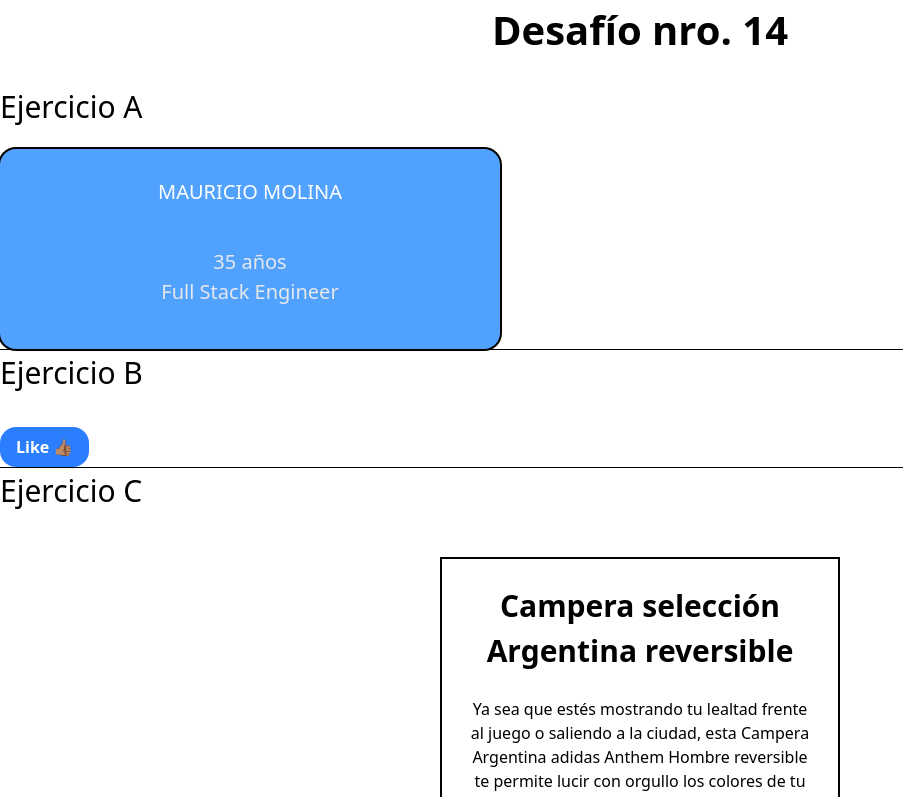
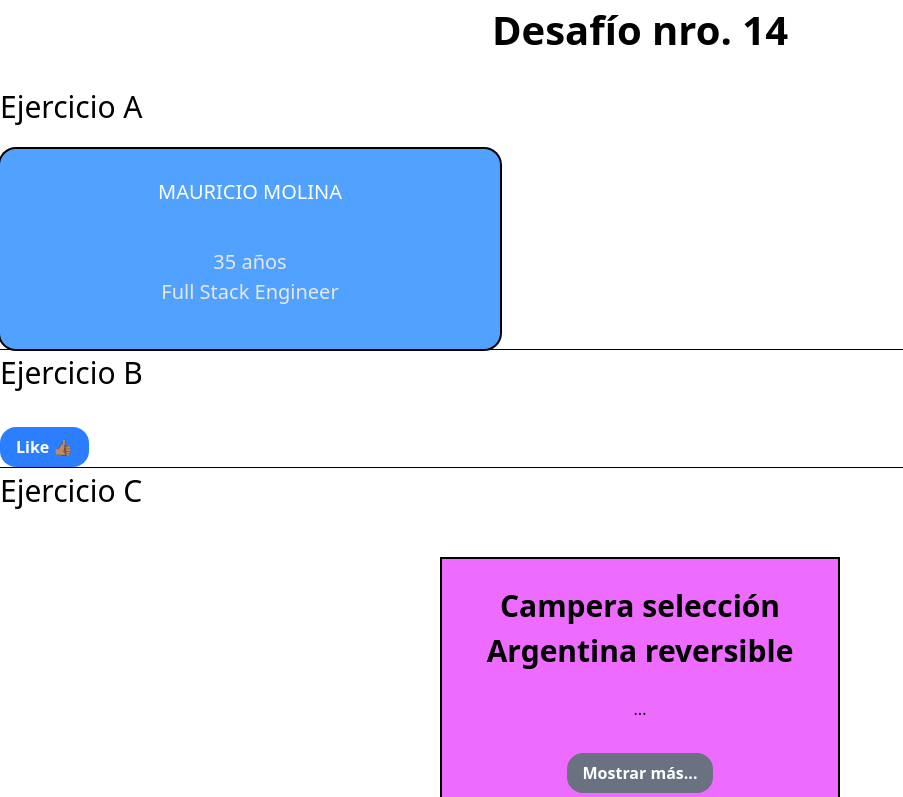
Before and after one commit to TICAMOLINA/desafio-14-react, a React (Vite) app: page / in a window 1280 px wide. Shown: the top 797 px of the page, without its empty margins (0-903 px from the left). Built offline with nearby package versions, Linux system fonts and the light colour scheme.

Commit message:
Finalizo el ejercicio C, aplico useState, iniciado desde false para no mostrar la descripción y que el texto del boton diga mostrar más, por lo que al hacer click se carga la descripción del producto y el texto del boton cambia

```diff
--- a/src/App.jsx
+++ b/src/App.jsx
@@ -23,7 +23,7 @@ const App = () => {
 
       <h2 className="text-[30px] mb-4">Ejercicio C</h2>
 
-      <Producto nombreProducto="Campera selección Argentina reversible" descripción="Ya sea que estés mostrando tu lealtad frente al juego o saliendo a la ciudad, esta Campera Argentina adidas Anthem Hombre reversible te permite lucir con orgullo los colores de tu país. Con un lado asintiendo con la cabeza a la equipación de local de Argentina y el otro reflejando su uniforme de visitante, te dará opciones cuando quieras expresar tu afición al fútbol. El tejido antidesgarro duradero garantiza que te mantengas cómodo sea cual sea el look que elijas. Este producto está fabricado con materiales 100% reciclados."/>
+      <Producto nombreProducto="Campera selección Argentina reversible" descripcion="Ya sea que estés mostrando tu lealtad frente al juego o saliendo a la ciudad, esta Campera Argentina adidas Anthem Hombre reversible te permite lucir con orgullo los colores de tu país. Con un lado asintiendo con la cabeza a la equipación de local de Argentina y el otro reflejando su uniforme de visitante, te dará opciones cuando quieras expresar tu afición al fútbol. El tejido antidesgarro duradero garantiza que te mantengas cómodo sea cual sea el look que elijas. Este producto está fabricado con materiales 100% reciclados."/>
 
     </div>
   )
--- a/src/components/LikeButton.jsx
+++ b/src/components/LikeButton.jsx
@@ -2,21 +2,20 @@ import { useState } from "react"
 
 const LikeButton = () => {
 
-    const [like, setLike] = useState(true)
+    const [liked, setLiked] = useState(true)
 
     const reaction = () => {
-        setLike(!like)
+        setLiked(!liked)
     }
 
   return (
     <div>
         {
-            like ? (
-                <>
+            liked ? (
                 <button onClick={reaction}
                         className="bg-blue-500 hover:bg-blue-700 text-white font-bold py-2 px-4 mt-4 cursor-pointer rounded-2xl"
                         >Like 👍🏽</button>
-                </>
+
             ) : (
                 <button onClick={reaction}
                 className="bg-red-500 hover:bg-red-700 text-white font-bold py-2 px-4 mt-4 cursor-pointer rounded-2xl"
--- a/src/components/Producto.jsx
+++ b/src/components/Producto.jsx
@@ -1,18 +1,37 @@
+import { useState } from "react"
 
 const Producto = (props) => {
 
+    const [showDescription, setShowDescription] = useState(false)
+
+    const reaction = () => {
+        setShowDescription(!showDescription)
+    }
+
+
     return (
         <section className="p-7 flex justify-center" >
-            <article className="my-auto border-2 border-black w-[25rem]">
+            <article className="bg-fuchsia-400 my-auto border-2 border-black w-[25rem]">
                 <div className="text-center">
                     <h3 className="text-[30px] font-bold my-6">{props.nombreProducto}
                     </h3>
-                    <p className="mx-6">{props.descripción}</p>
+                    {
+                        showDescription ? (
+                            <p className="mx-6">{props.descripcion}</p>
+                        ) : (
+                            <p>...</p>
+                        )
+                    }
                 </div>
+
                 <div className="p-4 flex justify-center">
-                    <button className="bg-gray-500 hover:bg-gray-700 text-white font-bold py-2 px-4 mt-4 cursor-pointer rounded-2xl">
-                    Mostrar más...</button>
+                    <button
+                        onClick={reaction}
+                        className="bg-gray-500 hover:bg-gray-700 text-white font-bold py-2 px-4 mt-4 cursor-pointer rounded-2xl">
+                        {showDescription ? "Mostrar menos..." : "Mostrar más..."}
+                    </button>
                 </div>
+
             </article>
         </section>
     )
```
